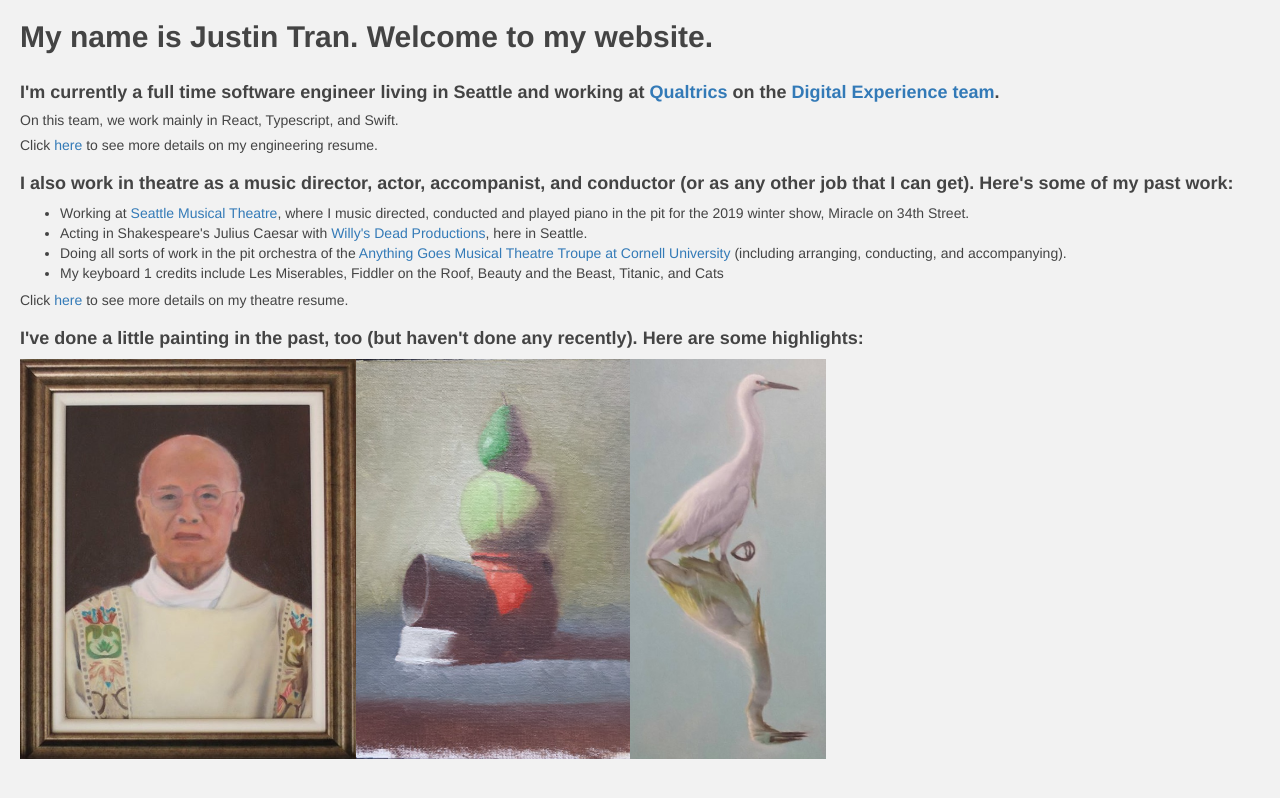
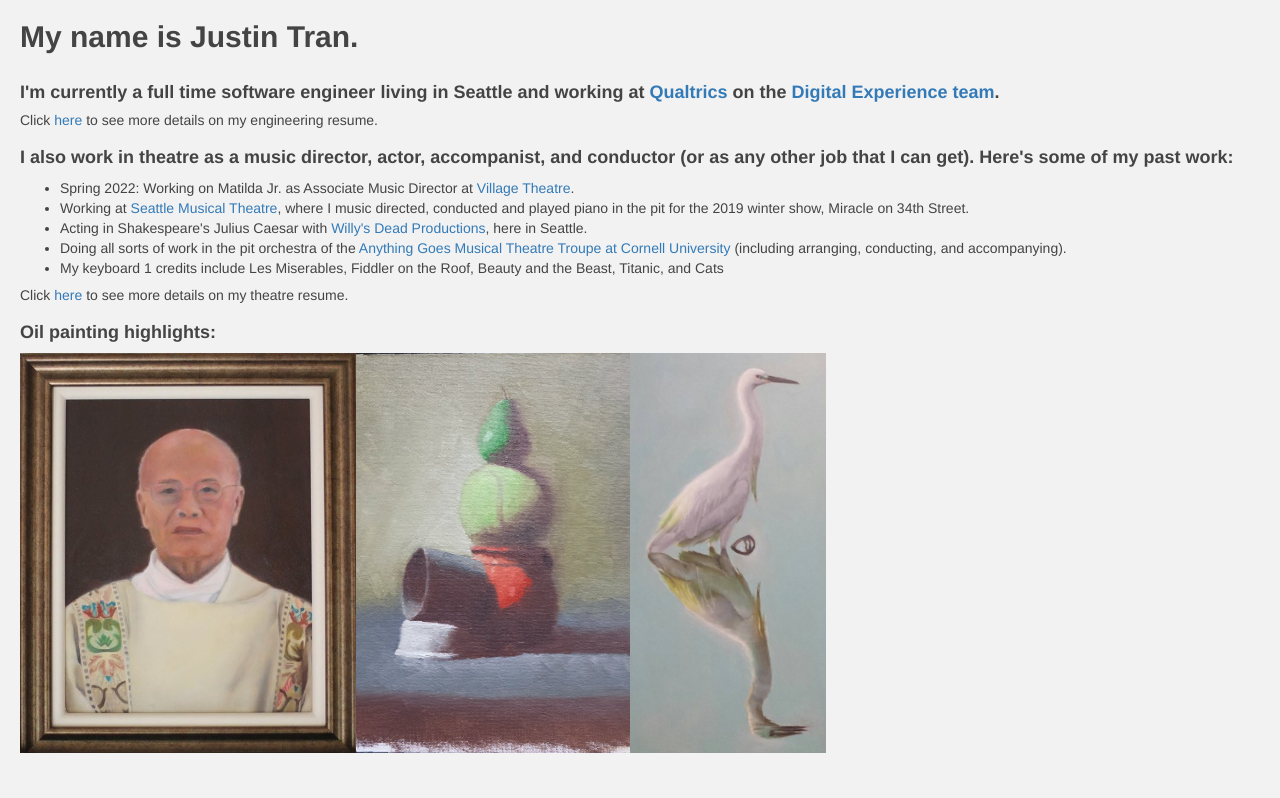
Before and after one commit to justinttran/justinttran.github.io, a plain HTML site: page index.html in a window 1280 px wide. Drawn offline with nearby package versions, Linux system fonts and the light colour scheme.

Commit message:
Updating website and image

```diff
--- a/index.html
+++ b/index.html
@@ -10,6 +10,7 @@
 		<meta name="viewport" content="width=device-width, initial-scale=1">
 		<link href="https://fonts.googleapis.com/css?family=Roboto" rel="stylesheet">
 		<link rel="stylesheet" href="https://maxcdn.bootstrapcdn.com/bootstrap/3.3.7/css/bootstrap.min.css">
+		<link rel="image_src" href="Images/profile.jpg">
 		<script src="https://ajax.googleapis.com/ajax/libs/jquery/3.1.1/jquery.min.js"></script>
   	<script src="https://maxcdn.bootstrapcdn.com/bootstrap/3.3.7/js/bootstrap.min.js"></script>
 		<link rel="stylesheet" type="text/css" href="stylesheet.css">
@@ -18,14 +19,16 @@
 	<body background: #f2f2f2>
 	<center>
 		<div class="main-body">
-			<h2 class="main-header">My name is Justin Tran.  Welcome to my website.</h2>
+			<h2 class="main-header">My name is Justin Tran.</h2>
 			<h4>I'm currently a full time software engineer living in Seattle and working at <a href="https://www.qualtrics.com/">Qualtrics</a> on the
 				 <a href="https://www.qualtrics.com/customer-experience/digital/">Digital Experience team</a>.</h4>
-			<h5>On this team, we work mainly in React, Typescript, and Swift.</h5>
 			<h5 class="resume-link">Click <a href="./JustinTran_Resume.pdf">here</a> to see more details on my engineering resume.</h5>
 
 			<h4>I also work in theatre as a music director, actor, accompanist, and conductor (or as any other job that I can get).  Here's some of my past work:</h4>
 			<ul>
+				<li>
+					Spring 2022: Working on Matilda Jr. as Associate Music Director at <A href="https://villagetheatre.org/">Village Theatre</a>.
+				</li>
 				<li>
 					Working at <a href="https://seattlemusicaltheatre.org/">Seattle Musical Theatre</a>, where I music directed, conducted and
 						played piano in the pit for the 2019 winter show, Miracle on 34th Street.
@@ -43,7 +46,7 @@
 			</ul>
 			<h5 class="resume-link">Click <a href="./Theatre_Resume.pdf">here</a> to see more details on my theatre resume.</h5>
 
-			<h4>I've done a little painting in the past, too (but haven't done any recently).  Here are some highlights:</h4>
+			<h4>Oil painting highlights:</h4>
 			<table class="painting-table">
 				<tr>
 					<td><img src="Images/Ong Noi.jpg"; style="height:400px"></td>
```
Also changed, not shown: Images/profile.jpg (added).
